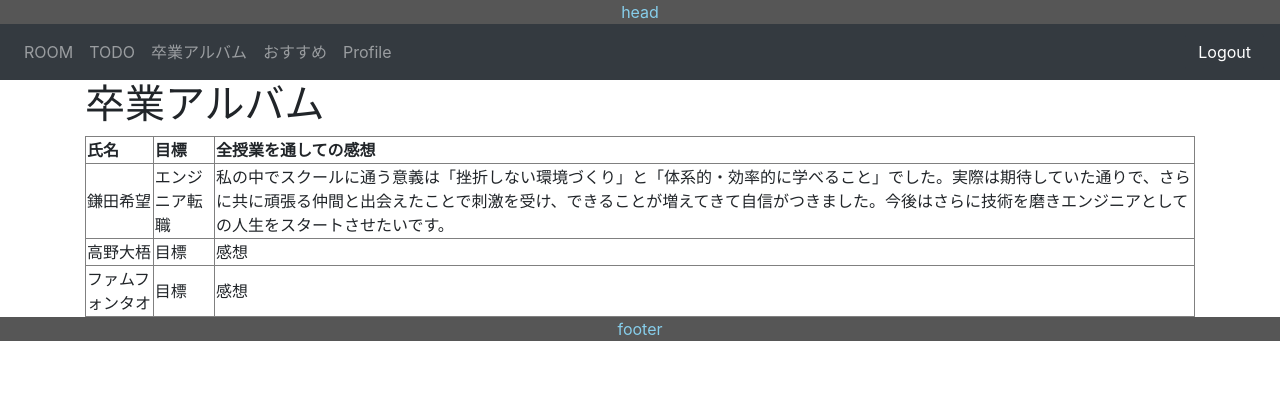
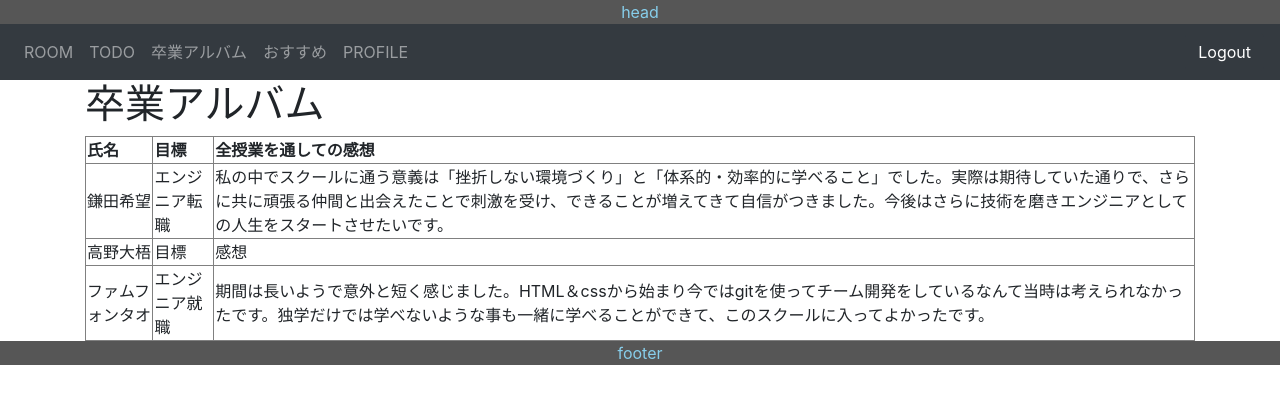
Before and after one commit to thao0108/chatAppTeam, a React (Create React App) app: page /album in a window 1280 px wide. Shown: the top 404 px of the page. Built offline with nearby package versions, Linux system fonts and the light colour scheme; no server answers.

Commit message:
おすすめ・卒業アルバム追加

```diff
--- a/src/Menubar.js
+++ b/src/Menubar.js
@@ -12,7 +12,7 @@ const Menubar = () => {
           <Nav.Link href="/todo">TODO</Nav.Link>
           <Nav.Link href="/album">卒業アルバム</Nav.Link>
           <Nav.Link href="/recommend">おすすめ</Nav.Link>
-          <Nav.Link href="/profile">Profile</Nav.Link>
+          <Nav.Link href="/profile">PROFILE</Nav.Link>
         </Nav>
         <Form inline>
           <Button variant="dark" onClick={() => firebase.auth().signOut()}>Logout</Button>
--- a/src/tab/TabList.js
+++ b/src/tab/TabList.js
@@ -6,7 +6,7 @@ const TabList = () => {
     return (
         <>
             <h1>おすすめ</h1>
-            <Tabs defaultActiveKey="home" id={tabsId} className="mt-5">
+            <Tabs defaultActiveKey="home" id={tabsId} className="mt-2">
                 <Tab eventKey="鎌田　希望" title="鎌田　希望">
                     <ul>
                         <br></br>
@@ -26,7 +26,7 @@ const TabList = () => {
                         <br></br>
                         <li>運動不足解消！効果ありました<br></br>
                             <br></br>
-                            <iframe width="560" height="315" src="https://www.youtube.com/embed/KFBNhGs7Y-s" frameborder="0" allow="accelerometer; autoplay; clipboard-write; encrypted-media; gyroscope; picture-in-picture" allowfullscreen></iframe>
+                            <iframe width="560" height="315" src="https://www.youtube.com/embed/KFBNhGs7Y-s" frameBorder="0" allow="accelerometer; autoplay; clipboard-write; encrypted-media; gyroscope; picture-in-picture" allowFullScreen></iframe>
                         </li>
                         <br></br>
                     </ul>
@@ -35,10 +35,30 @@ const TabList = () => {
                     {/* おすすめ機能内容 */}
                 </Tab>
                 <Tab eventKey="ファムフォンタオ" title="ファムフォンタオ" >
-                    {/* おすすめ機能内容 */}
+                    <ul>
+                        <br/>
+                        <li>
+                            わかりやすくReactについて解説してます。
+                            <br/>
+                            チャットボットを作ったりハンズオンで教えているのでおすすめです。
+                            <br/>
+                            <br/>
+                            <iframe width="400" height="250" src="https://www.youtube.com/embed/Otrc2zAlJyM" frameBorder="0" allow="accelerometer; autoplay; clipboard-write; encrypted-media; gyroscope; picture-in-picture" allowFullScreen></iframe>
+                        </li>
+                        <br/>
+                        <li>
+                            基本的なwebの知識をイラストを交えながら解説してくれる本です。
+                            <br/>
+                            <a href="https://www.amazon.co.jp/%E3%82%A4%E3%83%A9%E3%82%B9%E3%83%88%E5%9B%B3%E8%A7%A3%E5%BC%8F-%E3%81%93%E3%81%AE%E4%B8%80%E5%86%8A%E3%81%A7%E5%85%A8%E9%83%A8%E3%82%8F%E3%81%8B%E3%82%8BWeb%E6%8A%80%E8%A1%93%E3%81%AE%E5%9F%BA%E6%9C%AC-%E5%B0%8F%E6%9E%97-%E6%81%AD%E5%B9%B3-ebook/dp/B06XNMMC9S">
+                                web技術の基本
+                            </a>
+                        </li>
+
+                    </ul>
                 </Tab>
             </Tabs>
         </>
     )
+
 }
 export default TabList;
--- a/src/writings/Writings.js
+++ b/src/writings/Writings.js
@@ -15,8 +15,8 @@ const Writings = () => {
                     <td>目標</td>
                     <td>感想</td></tr>
                 <tr><td>ファムフォンタオ</td>
-                    <td>目標</td>
-                    <td>感想</td></tr>
+                    <td>エンジニア就職</td>
+                    <td>期間は長いようで意外と短く感じました。HTML＆cssから始まり今ではgitを使ってチーム開発をしているなんて当時は考えられなかったです。独学だけでは学べないような事も一緒に学べることができて、このスクールに入ってよかったです。</td></tr>
             </table>
         </>
     )
```
